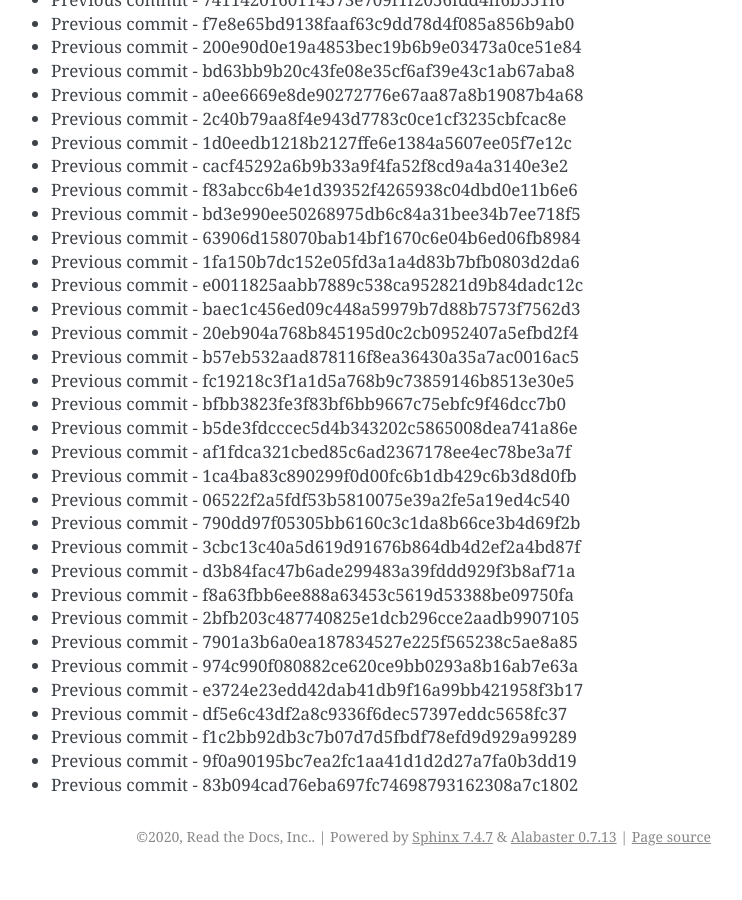
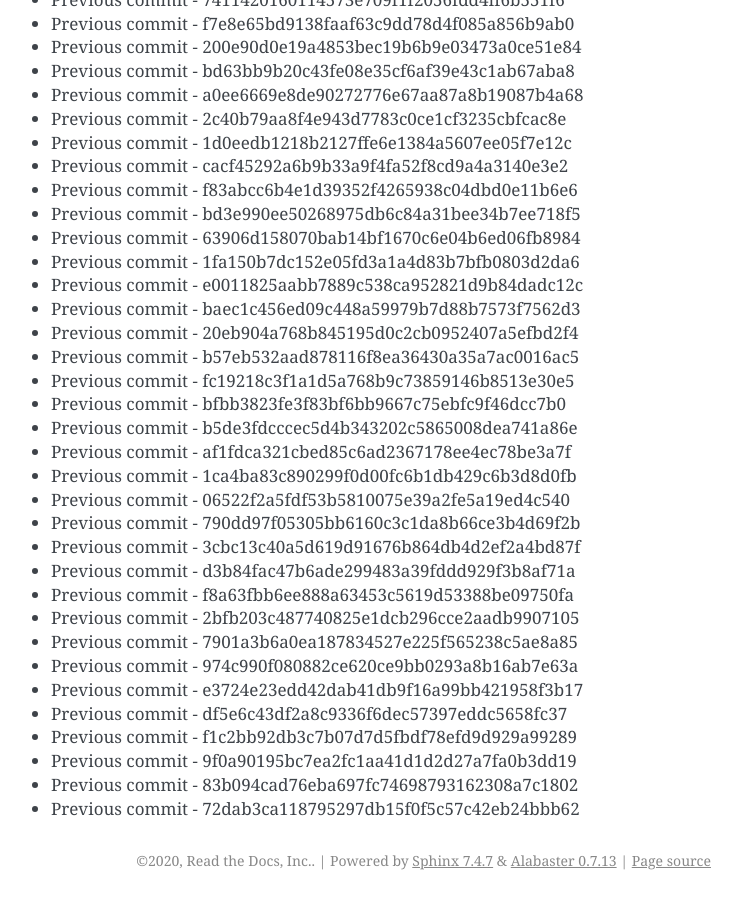
Before and after one commit to readthedocs/rtd-git-stresstest, a Sphinx documentation site: the page built from docs/updates.rst, in a window 1280 px wide and 900 px high, scrolled down 68929 px. Shown: the whole window, without its empty margins (399-1141 px from the left). Built offline with Sphinx 7.4.7, drawn with Linux system fonts in a browser that asks for light colours; before the commit the page ends 69805 px from its top, so only the background shows below that.

Commit message:
Generating commit from previous: 72dab3ca118795297db15f0f5c57c42eb24bbb62

```diff
--- a/docs/updates.rst
+++ b/docs/updates.rst
@@ -2928,3 +2928,4 @@ It can be tested for any performance characteristics.
 * Previous commit - f1c2bb92db3c7b07d7d5fbdf78efd9d929a99289
 * Previous commit - 9f0a90195bc7ea2fc1aa41d1d2d27a7fa0b3dd19
 * Previous commit - 83b094cad76eba697fc74698793162308a7c1802
+* Previous commit - 72dab3ca118795297db15f0f5c57c42eb24bbb62
```
